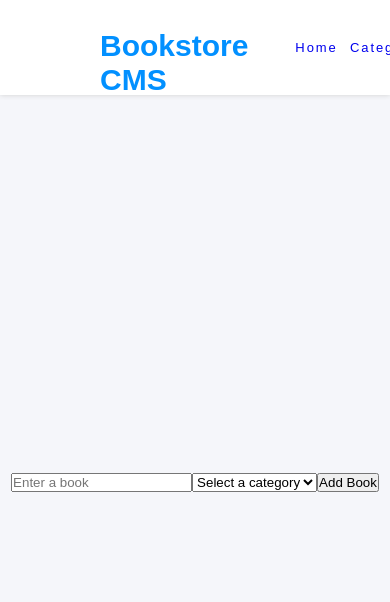
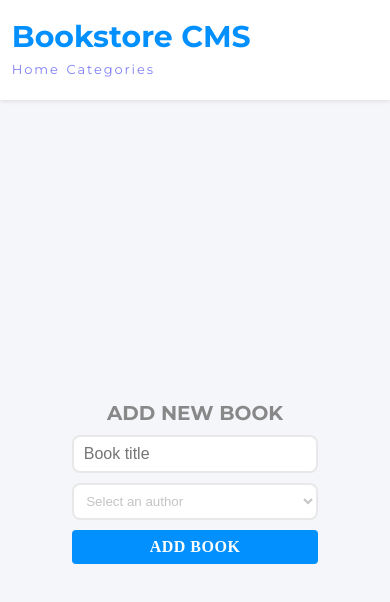
Before and after one commit to romans-adi/bookstore, a React (Create React App) app: page / in a window 390 px wide. Shown: the top 602 px of the page. Built offline with nearby package versions, Linux system fonts and the light colour scheme.

Commit message:
Add RemoveBook component. Update Home component with implementing RemoveBook functionality instead of button element. Add basic styles (responsive).

```diff
--- /dev/null
+++ b/src/_fonts.scss
@@ -0,0 +1,2 @@
+@import url('https://fonts.googleapis.com/css2?family=Montserrat:wght@400;700&display=swap');
+@import url('https://fonts.googleapis.com/css2?family=Roboto+Slab:wght@400;500;600&display=swap');
--- a/src/components/Home/AddBook.jsx
+++ b/src/components/Home/AddBook.jsx
@@ -4,47 +4,50 @@ import React, { useState } from 'react';
 
 const AddBook = ({ onAddBook }) => {
   const [inputValue, setInputValue] = useState('');
-  const [selectedCategory, setSelectedCategory] = useState('');
+  const [selectedAuthor, setSelectedAuthor] = useState('');
 
   const handleInputChange = (e) => {
     setInputValue(e.target.value);
   };
 
   const handleCategoryChange = (e) => {
-    setSelectedCategory(e.target.value);
+    setSelectedAuthor(e.target.value);
   };
 
   const handleSubmit = (e) => {
     e.preventDefault();
-    if (inputValue.trim() !== '' && selectedCategory.trim() !== '') {
+    if (inputValue.trim() !== '' && selectedAuthor.trim() !== '') {
       const newBook = {
         title: inputValue,
-        category: selectedCategory,
+        category: 'Thriller',
+        author: selectedAuthor,
       };
       onAddBook(newBook);
       setInputValue('');
-      setSelectedCategory('');
+      setSelectedAuthor('');
     }
   };
 
   return (
+    <div className="add-book">
+      <h3 className="add-book-heading">Add New Book</h3>
       <form onSubmit={handleSubmit}>
         <input
           type="text"
           value={inputValue}
           onChange={handleInputChange}
-        placeholder="Enter a book"
+          placeholder="Book title"
         />
-      <select value={selectedCategory} onChange={handleCategoryChange}>
-        <option value="">Select a category</option>
-        <option value="Fantasy">Fantasy</option>
-        <option value="Science Fiction">Science Fiction</option>
-        <option value="Mystery">Mystery</option>
-        <option value="Romance">Romance</option>
-        <option value="Thriller">Thriller</option>
+        <select value={selectedAuthor} onChange={handleCategoryChange}>
+          <option value="">Select an author</option>
+          <option value="John Doe">John Doe</option>
+          <option value="John Noakes"> John Noakes</option>
+          <option value="Richard Miles">Richard Miles</option>
+          <option value="Mary Major">Mary Major</option>
         </select>
         <button type="submit">Add Book</button>
       </form>
+    </div>
   );
 };
 
--- a/src/components/Home/Home.jsx
+++ b/src/components/Home/Home.jsx
@@ -1,5 +1,6 @@
 import React, { useState } from 'react';
 import AddBook from './AddBook';
+import RemoveBook from './RemoveBook';
 import './Home.scss';
 
 const Home = () => {
@@ -18,20 +19,33 @@ const Home = () => {
     setBooks([...books, bookWithId]);
   };
 
+  const handleRemoveBook = (bookId) => {
+    setBooks(books.filter((book) => book.id !== bookId));
+  };
+
   return (
     <div id="home">
+      {books.map((book) => (
+        <div key={book.id} className="book-card">
+          <ul>
+            <li className="book-category">{book.category}</li>
+            <li className="book-title">{book.title}</li>
+            <li className="book-author">{book.author}</li>
+            <li>
+              <div>
+                <ul className="actions">
+                  <li>Comments</li>
+                  <li>
+                    <RemoveBook bookId={book.id} onRemoveBook={handleRemoveBook} />
+                  </li>
+                  <li>Edit</li>
+                </ul>
+              </div>
+            </li>
+          </ul>
+        </div>
+      ))}
       <AddBook onAddBook={handleAddBook} />
-      <ul>
-        {books.map((book) => (
-          <li key={book.id}>
-            {book.title}
-            {' '}
-            - Category:
-            {' '}
-            {book.category}
-          </li>
-        ))}
-      </ul>
     </div>
   );
 };
--- a/src/components/Home/Home.scss
+++ b/src/components/Home/Home.scss
@@ -1,5 +1,175 @@
+@import '../../fonts';
+
 #home {
+  display: flex;
+  flex-direction: column;
+  align-items: center;
+  width: 90%;
+
+  .book-card {
+    flex: 1;
+    background-color: #fff;
+    width: 100%;
+    margin: 10px 0;
+    padding: 20px;
+    border: 1px solid #e8e8e8;
+    border-radius: 4px;
+  }
+
+  .book-category {
+    font-family: 'Montserrat', sans-serif;
+    color: #121212;
+    margin-bottom: 1rem;
+    opacity: 0.5;
+    font-weight: bold;
+  }
+
+  .book-author {
+    font-family: 'Roboto Slab', serif;
+    color: #4386bf;
+  }
+
+  .book-title {
+    color: #121212;
+    font-weight: bold;
+    font-family: 'Roboto Slab', serif;
+    text-transform: capitalize;
+    letter-spacing: -0.2px;
+    font-size: 1.375rem;
+  }
+
   li {
     list-style: none;
+
+    .actions {
+      display: flex;
+      align-items: center;
+
+      li {
+        font-size: 1rem;
+        margin-right: 10px;
+        color: #4386bf;
+        font-family: 'Roboto Slab', serif;
+        padding: 10px;
+
+        &:first-of-type {
+          margin-left: -10px;
+        }
+
+        & > button {
+          // stylelint-disable-next-line at-rule-no-unknown
+          @extend li;
+
+          background-color: inherit;
+          border: transparent;
+          border-radius: 8px;
+          outline: none;
+          cursor: pointer;
+
+          &:hover {
+            background-color: #4386bf;
+            color: #fff;
+          }
+        }
+      }
+    }
   }
 }
+
+.add-book {
+  font-family: 'Montserrat', sans-serif;
+  flex: 1;
+  width: 100%;
+  align-items: center;
+  justify-content: center;
+
+  .add-book-heading {
+    margin-bottom: 10px;
+    font-weight: bold;
+    color: #888;
+    font-size: 1.25rem;
+    text-transform: uppercase;
+  }
+
+  form {
+    display: flex;
+    flex-wrap: wrap;
+    gap: 10px;
+    align-content: center;
+  }
+
+  input[type="text"] {
+    flex: 1;
+    height: 3rem;
+    font-size: 1rem;
+    color: #c4c4c4;
+    width: 70%;
+    border: 2px solid #e8e8e8;
+    border-radius: 8px;
+    padding: 8px;
+    margin-right: 10px;
+
+    &::placeholder {
+      padding: 0.3rem 0.1rem;
+    }
+
+    &:focus {
+      color: #000;
+      border: 2px solid #0290ff;
+      outline: none;
+    }
+  }
+
+  select {
+    background-color: #fff;
+    color: #c4c4c4;
+    min-width: 10%;
+    border: 2px solid #e8e8e8;
+    border-radius: 8px;
+    padding: 8px;
+    margin-right: 10px;
+
+    &:focus {
+      color: #000;
+      border: 2px solid #0290ff;
+      outline: none;
+    }
+  }
+
+  button[type="submit"] {
+    font-family: 'RobotoSlab', serif;
+    text-transform: uppercase;
+    letter-spacing: 0.5px;
+    font-size: 1rem;
+    color: #fff;
+    background-color: #0290ff;
+    font-weight: bold;
+    padding: 8px 16px;
+    border: none;
+    border-radius: 4px;
+
+    &:hover {
+      filter: contrast(1.5);
+      cursor: pointer;
+    }
+  }
+}
+
+@media (max-width: 768px) {
+  #home {
+    .add-book {
+      .add-book-heading {
+        text-align: center;
+      }
+
+      form {
+        flex-direction: column;
+
+        input,
+        select {
+          margin-right: 0;
+        }
+      }
+    }
+  }
+}
--- /dev/null
+++ b/src/components/Home/RemoveBook.jsx
@@ -0,0 +1,20 @@
+import React from 'react';
+// eslint-disable-next-line import/no-extraneous-dependencies
+import PropTypes from 'prop-types';
+
+const RemoveBook = ({ bookId, onRemoveBook }) => {
+  const handleRemove = () => {
+    onRemoveBook(bookId);
+  };
+
+  return (
+    <button type="button" onClick={handleRemove}>Remove</button>
+  );
+};
+
+RemoveBook.propTypes = {
+  onRemoveBook: PropTypes.func.isRequired,
+  bookId: PropTypes.number.isRequired,
+};
+
+export default RemoveBook;
--- a/src/components/Navbar/Navbar.scss
+++ b/src/components/Navbar/Navbar.scss
@@ -1,4 +1,7 @@
+@import '../../fonts';
+
 nav {
+  font-family: 'Montserrat', sans-serif;
   position: fixed;
   top: 0;
   display: flex;
@@ -14,7 +17,6 @@ nav {
     width: 15rem;
     height: 2.313rem;
     margin: 0.375rem 2.938rem 0.125rem 0;
-    font-family: 'Montserrat', sans-serif;
     font-size: 1.875rem;
     font-weight: bold;
     color: #0290ff;
@@ -24,12 +26,19 @@ nav {
     list-style: none;
     display: flex;
     flex: 1;
-    gap: 10%;
-    font-family: "Montserrat", sans-serif;
+    gap: 5%;
     font-size: 0.813rem;
     padding-top: 0.27rem;
     letter-spacing: 1.9px;
     color: #121212;
+
+    li {
+      opacity: 0.5;
+
+      &:hover {
+        opacity: 1;
+      }
+    }
   }
 
   .profile {
@@ -37,6 +46,19 @@ nav {
     height: 2.813rem;
     border-radius: 50%;
     border: solid 1px #e8e8e8;
-    place-self: flex-end;
   }
 }
+
+@media (max-width: 768px) {
+  nav {
+    flex-direction: column;
+    padding: 3%;
+    margin: 0;
+    min-height: 100px;
+    align-items: flex-start;
+
+    .profile {
+      display: none;
+    }
+  }
+}
```
Also changed, not shown: src/components/Home/DeleteBook.jsx (deleted). Lines whose indentation alone changed are shown as unchanged.
